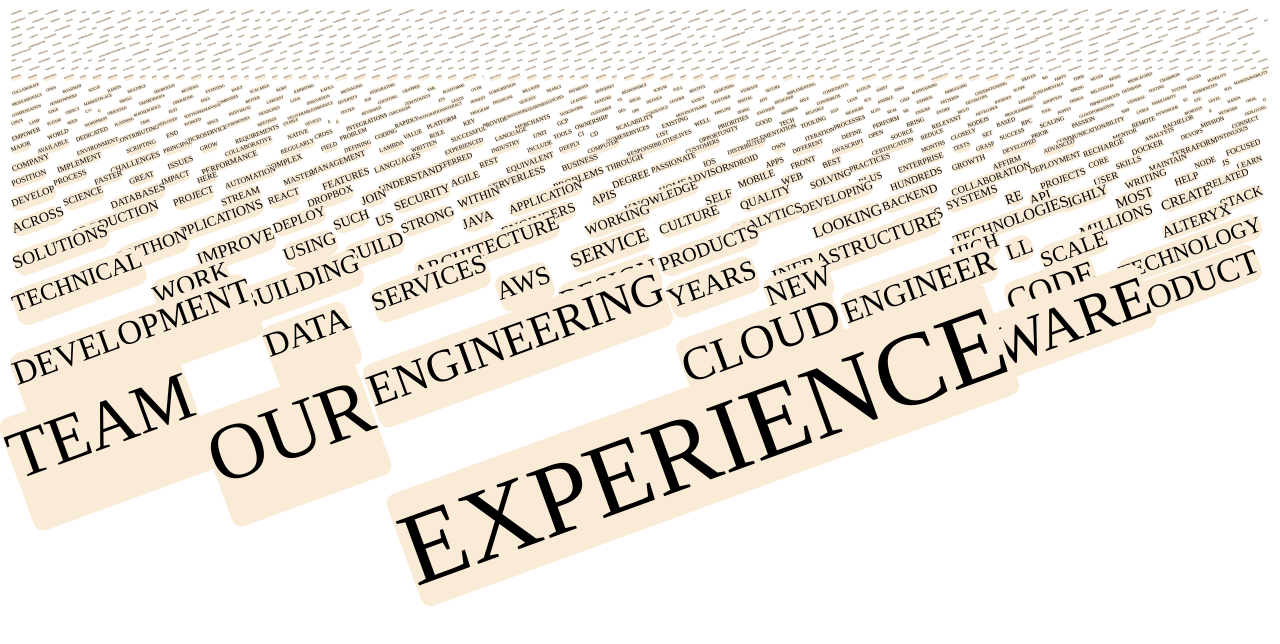
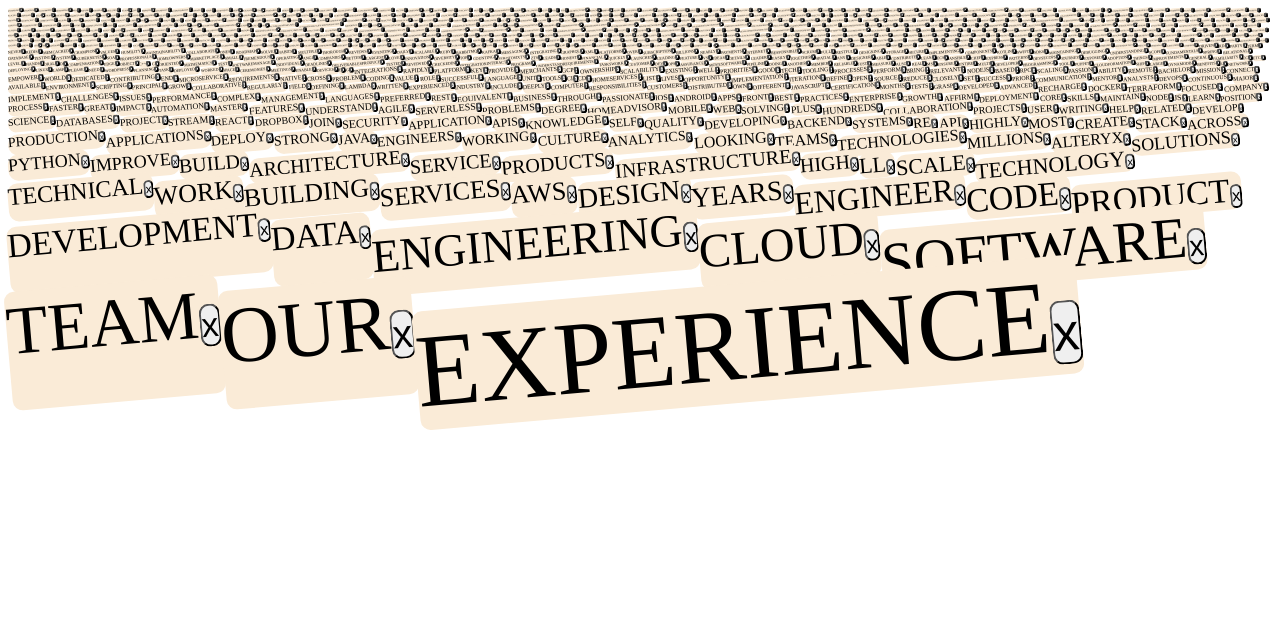
Before and after one commit to benhammondmusic/job-keywords, a plain HTML site: page wordcloud/index.html in a window 1280 px wide. Drawn offline with nearby package versions, Linux system fonts and the light colour scheme.

Commit message:
added x buttons, need to make ignored words add to common words array and then page refresh

```diff
--- a/wordcloud/css/styles.css
+++ b/wordcloud/css/styles.css
@@ -8,7 +8,11 @@ body {
 }
 .word {
   float: left;
-  margin: 3px;
-  transform: rotate(-20deg);
+  /* margin: 3px; */
+  transform: rotate(-5deg);
   background-color: antiquewhite;
 }
+.ignore {
+  margin: 0;
+  padding: 0;
+}
--- a/wordcloud/js/listingsdump.js
+++ b/wordcloud/js/listingsdump.js
@@ -274,7 +274,117 @@ Knowledge of Python a plus
 Experience with operating system internals, filesystems, databases, network, compiler also a plus
 Familiarity with Linux`;
 
-const commonWords = ["", "s", "+", "the", "of", "and", "a", "to", "in", "is", "you", "that", "it", "he", "was", "for", "on", "are", "as", "with", "his", "they", "I", "at", "be", "this", "have", "from", "or", "one", "had", "by", "word", "but", "not", "what", "all", "were", "we", "when", "your", "can", "said", "there", "use", "an", "each", "which", "she", "do", "how", "their", "if", "will", "up", "other", "about", "out", "many", "then", "them", "these", "so", "some", "her", "would", "make", "like", "him", "into", "time", "has", "look", "two", "more", "write", "go", "see", "number", "no", "way", "could", "people", "my", "than", "first", "water", "been", "call", "who", "oil", "its", "now", "find", "long", "down", "day", "did", "get", "come", "made", "may", "part"];
+const commonWords = [
+  "",
+  "us",
+  "such",
+  "within",
+  "new",
+  "here",
+  "using",
+  "s",
+  "+",
+  "the",
+  "of",
+  "and",
+  "a",
+  "to",
+  "in",
+  "is",
+  "you",
+  "that",
+  "it",
+  "he",
+  "was",
+  "for",
+  "on",
+  "are",
+  "as",
+  "with",
+  "his",
+  "they",
+  "I",
+  "at",
+  "be",
+  "this",
+  "have",
+  "from",
+  "or",
+  "one",
+  "had",
+  "by",
+  "word",
+  "but",
+  "not",
+  "what",
+  "all",
+  "were",
+  "we",
+  "when",
+  "your",
+  "can",
+  "said",
+  "there",
+  "use",
+  "an",
+  "each",
+  "which",
+  "she",
+  "do",
+  "how",
+  "their",
+  "if",
+  "will",
+  "up",
+  "other",
+  "about",
+  "out",
+  "many",
+  "then",
+  "them",
+  "these",
+  "so",
+  "some",
+  "her",
+  "would",
+  "make",
+  "like",
+  "him",
+  "into",
+  "time",
+  "has",
+  "look",
+  "two",
+  "more",
+  "write",
+  "go",
+  "see",
+  "number",
+  "no",
+  "way",
+  "could",
+  "people",
+  "my",
+  "than",
+  "first",
+  "water",
+  "been",
+  "call",
+  "who",
+  "oil",
+  "its",
+  "now",
+  "find",
+  "long",
+  "down",
+  "day",
+  "did",
+  "get",
+  "come",
+  "made",
+  "may",
+  "part",
+];
 
 let dumpNoPunc = dump.replace(/[0123456789”–?.,\/#!$%\^&\*;:{}=\-_`~()\r\n'`"’]/g, " ");
 let dumpUP = dumpNoPunc.toUpperCase();
@@ -298,6 +408,14 @@ console.log(sortedWords);
 
 sortedWords.forEach((word) => {
   const $wordElem = $(`<div class="word">${word[0]}</div>`);
+  const $ignore = $(`<button class="ignore">x</button>`);
   $wordElem.css(`font-size`, `${word[1] * 2}px`);
+  $ignore.css(`font-size`, `${word[1]}px`);
+  $wordElem.append($ignore);
   $("body").append($wordElem);
 });
+
+$(".ignore").click(function (e) {
+  let $w = e.target.closest("div").remove();
+  // console.log($w.innerText);
+});
```
